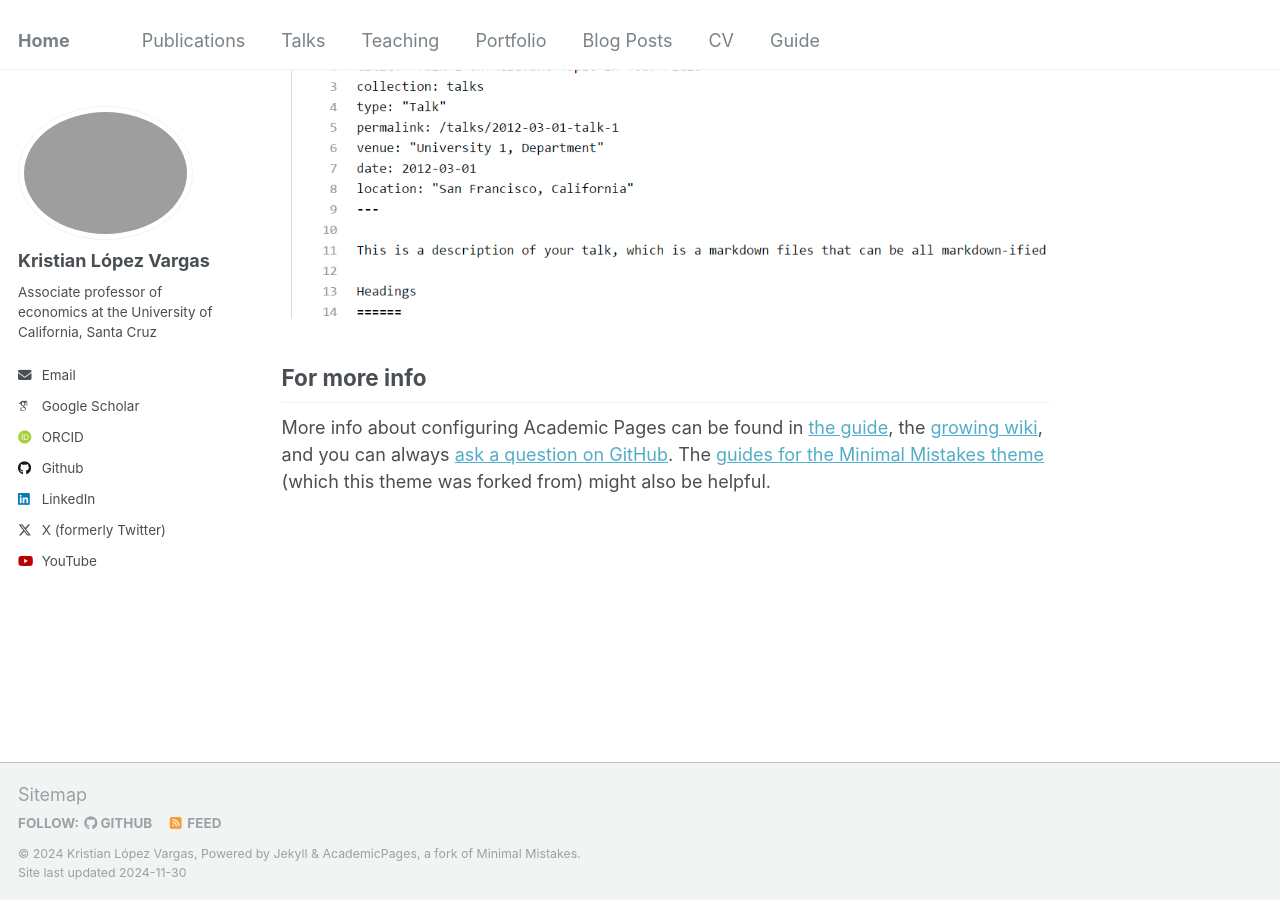
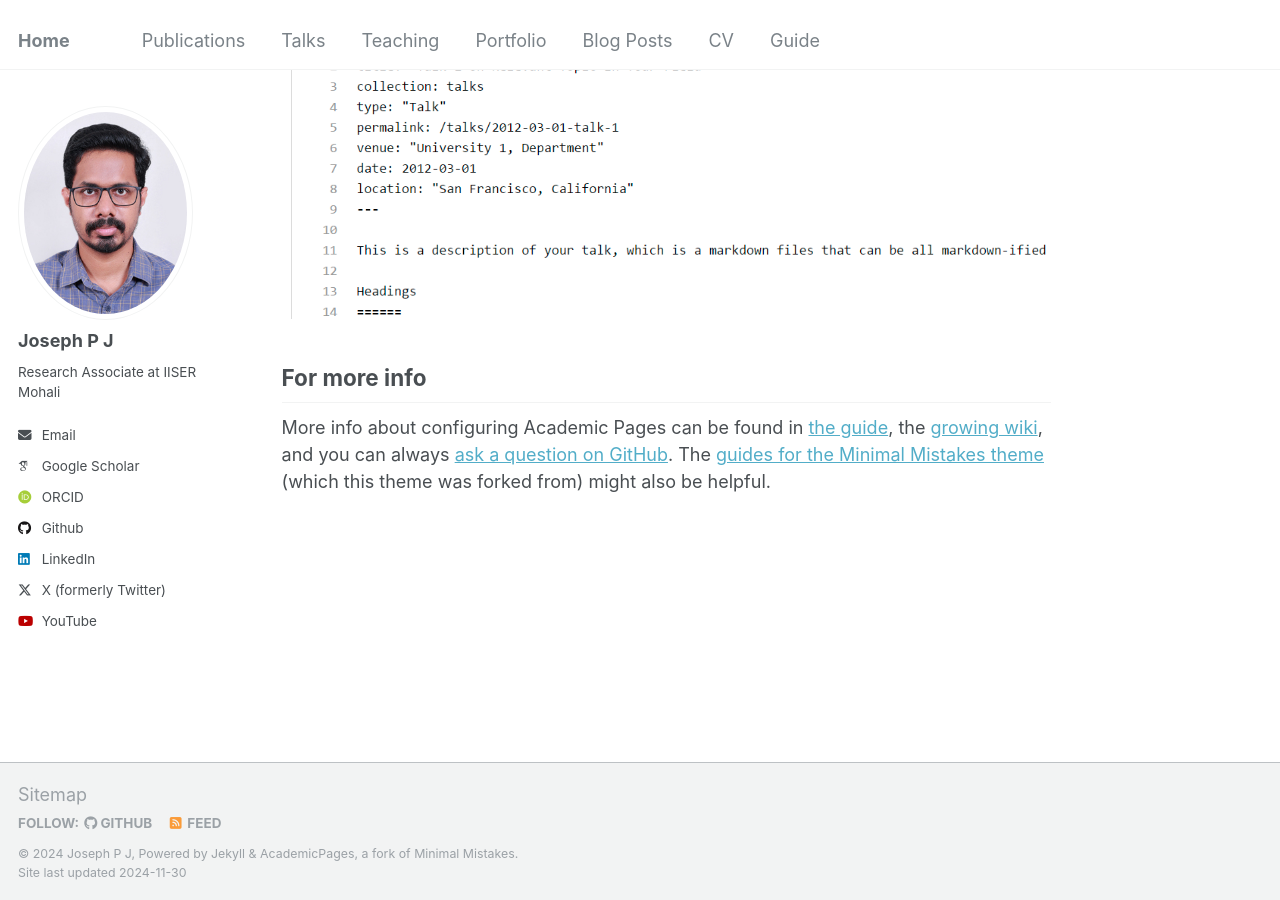
Before and after one commit to josephpjohnson/web, a Jekyll site: the page built from _pages/about.md, in a window 1280 px wide and 900 px high, scrolled down 2643 px. Built offline with Jekyll 4.4.1, drawn with Linux system fonts in a browser that asks for light colours; some web fonts are replaced.

Commit message:
Update _config.yml

```diff
--- a/_config.yml
+++ b/_config.yml
@@ -9,9 +9,9 @@
 locale                   : "en-US"
 title                    : "Home"
 title_separator          : "|"
-name                     : &name "Kristian López Vargas"
+name                     : &name "Joseph P J"
 
-description              : &description "KLO's academic page"
+description              : &description "JPJ's academic page"
 
 url                      : https://kmlv.github.io # the base hostname & protocol for your site e.g. "https://mmistakes.github.io"
 
@@ -87,9 +87,9 @@ analytics:
 
 # Site Author
 author:
-  name             : "Kristian López Vargas"
-  avatar           : "Avatar.jpg"
-  bio              : "Associate professor of economics at the University of California, Santa Cruz"
+  name             : "Joseph P J"
+  avatar           : "joseph_photo.jpg"
+  bio              : "Research Associate at IISER Mohali"
   location         :
   employer         :
   googlescholar    : "https://scholar-google-com.oca.ucsc.edu/citations?user=-eejuuUAAAAJ&hl=en"
```
